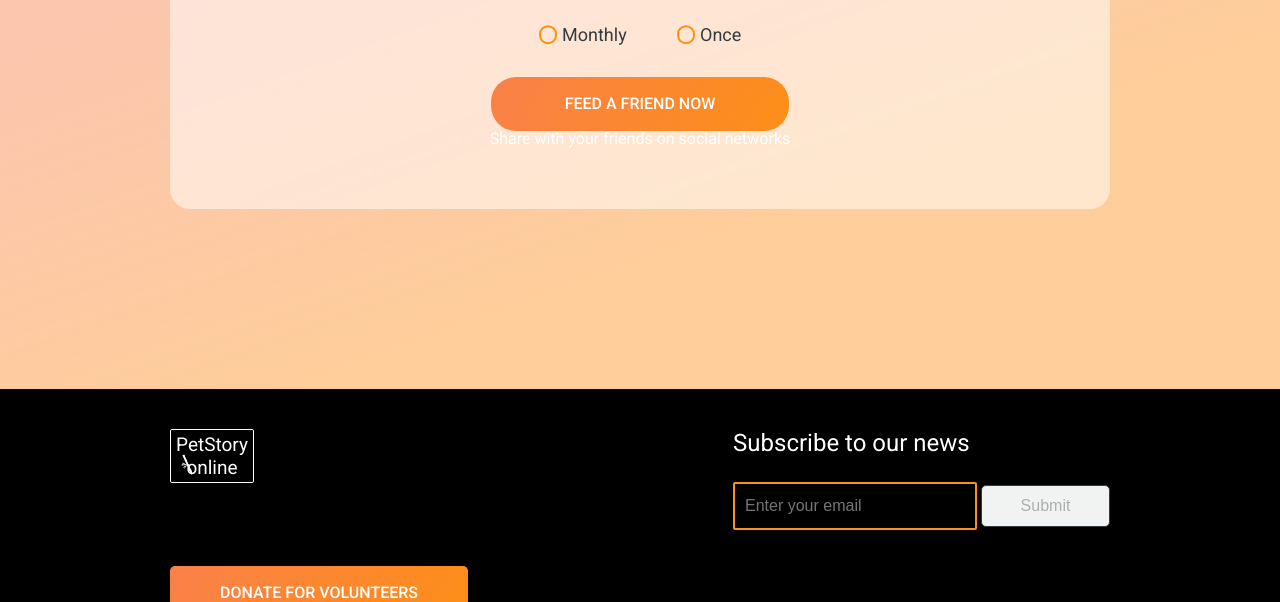
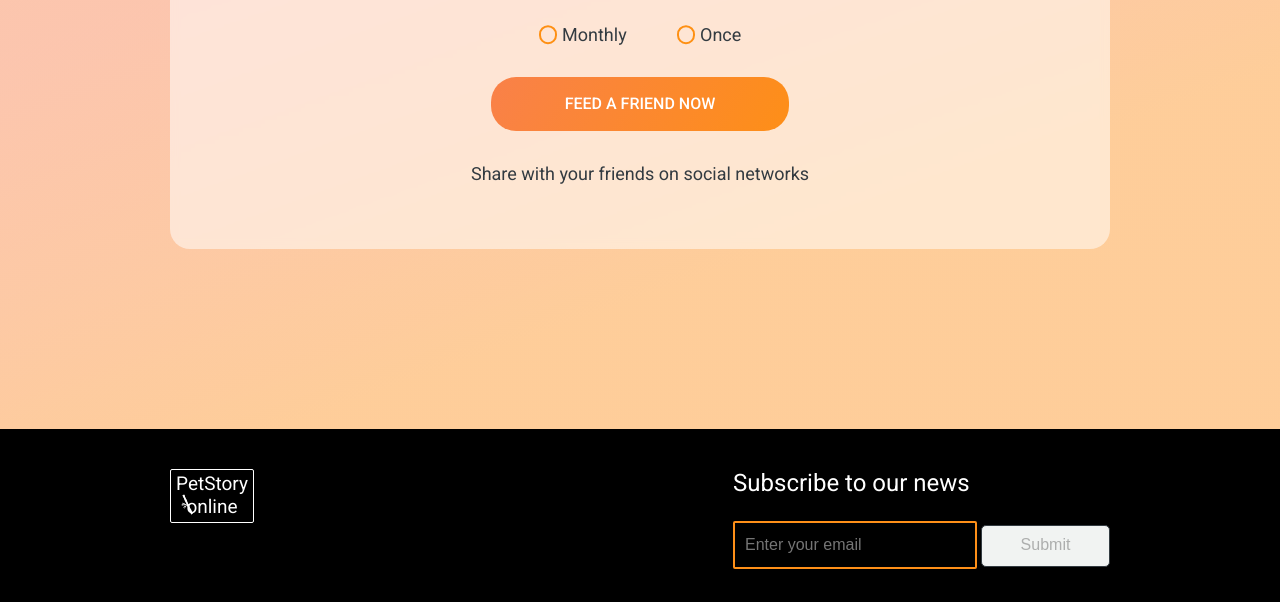
Before and after one commit to YTAlexVid/PetStory, a plain HTML site: page donate.html in a window 1280 px wide. Shown: the part 1687-2289 px from the top of the page. Drawn offline with nearby package versions, Linux system fonts and the light colour scheme.

Commit message:
feat: added style to share with friends button

```diff
--- a/assets/styles/donate/donate-style-1320px.css
+++ b/assets/styles/donate/donate-style-1320px.css
@@ -397,6 +397,12 @@ h3{
     font-weight: 500;
     line-height: 140%;
     text-transform: uppercase;
+    margin-bottom: 30px;
+}
+.pick_and_feed__share_with_friends{
+    color: rgb(51, 59, 65);
+    font-size: 18px;
+    line-height: 140%;
 }
 /*--------------------------------------------------------------------------------------------------------------------*/
 .footer{
```
